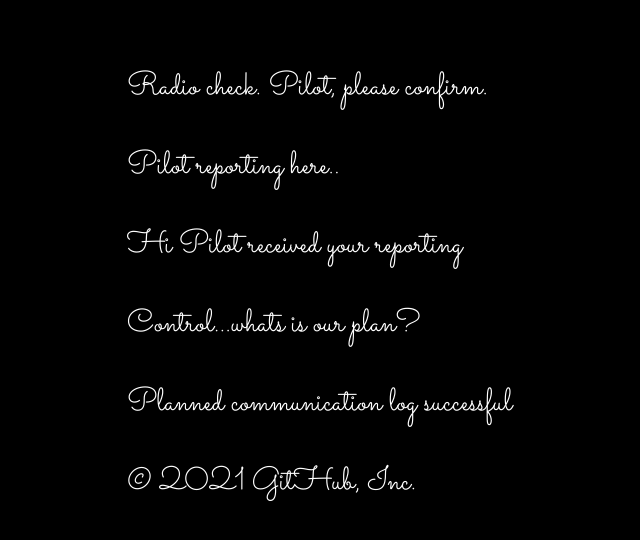
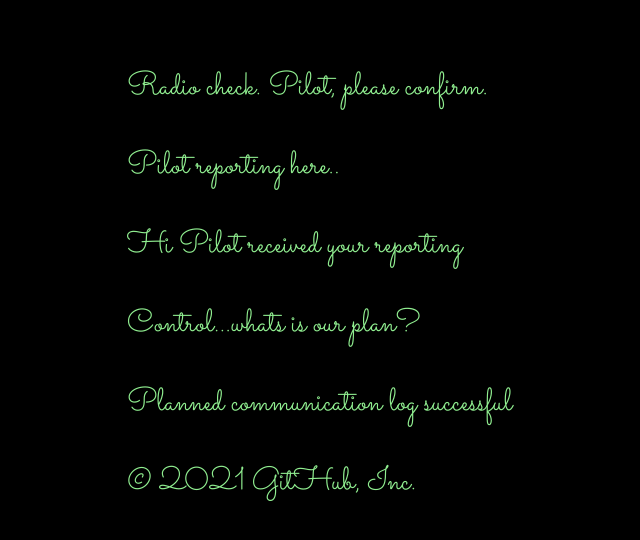
Before and after one commit to ankay30/communication-log1, a plain HTML site: page index.html in a window 1280 px wide. Shown: the whole page, without its empty margins (129-769 px from the left). Drawn offline with Linux system fonts and the light colour scheme.

Commit message:
updated colour

```diff
--- a/style.css
+++ b/style.css
@@ -1,5 +1,5 @@
 body {
-   color: white;
+   color: lightgreen;
    background-color: black;
    font-family: 'Sacramento', cursive;
    font-size: 32px;
```
